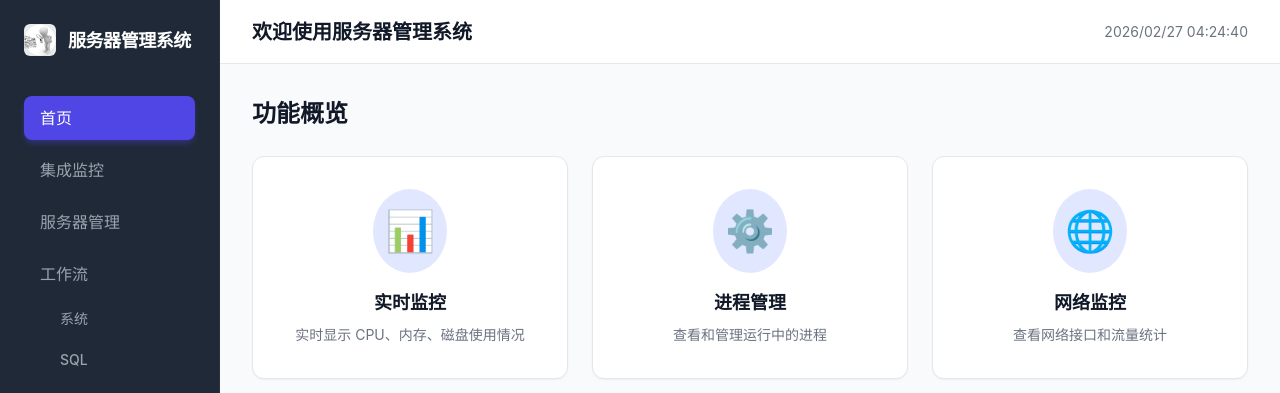
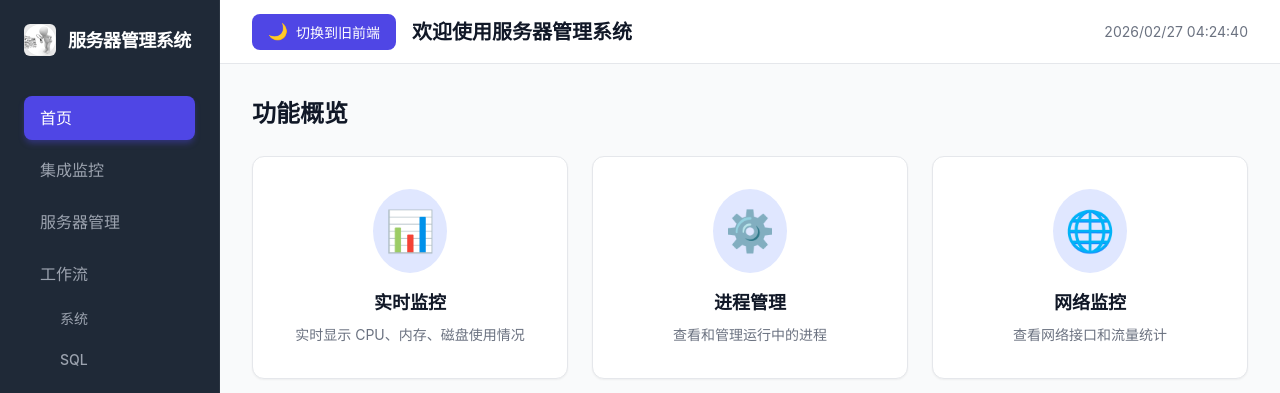
Before and after one commit to xiaoyekanren/test-by-ai, a Flask app: page / in a window 1280 px wide. Shown: the top 393 px of the page. Run offline with Flask 3, Linux system fonts and the light colour scheme; data that the repository does not hold is empty.

Commit message:
feat: 在左上角增加前端切换按钮，支持切换新、旧2套前端

```diff
--- a/static/css/style.css
+++ b/static/css/style.css
@@ -265,10 +265,45 @@ body {
     z-index: 40;
 }
 
+.top-bar-left {
+    display: flex;
+    align-items: center;
+    gap: 16px;
+}
+
 .top-bar h1 {
     font-size: 20px;
     font-weight: 600;
     color: var(--text-color);
+}
+
+.theme-toggle-btn {
+    background: var(--primary-color);
+    color: white;
+    border: none;
+    padding: 8px 16px;
+    border-radius: var(--btn-radius);
+    cursor: pointer;
+    transition: all 0.3s ease;
+    display: flex;
+    align-items: center;
+    gap: 8px;
+    font-size: 14px;
+    font-weight: 500;
+}
+
+.theme-toggle-btn:hover {
+    background: var(--primary-hover);
+    transform: translateY(-1px);
+    box-shadow: var(--shadow-md);
+}
+
+.theme-toggle-icon {
+    font-size: 16px;
+}
+
+.theme-toggle-text {
+    font-size: 14px;
 }
 
 .user-info {
--- a/templates/base.html
+++ b/templates/base.html
@@ -39,7 +39,11 @@
         <main class="main-content">
             <header class="top-bar">
                 {% block header_content %}
-                <div>
+                <div class="top-bar-left">
+                    <button id="theme-toggle" class="theme-toggle-btn">
+                        <span class="theme-toggle-icon">🌙</span>
+                        <span class="theme-toggle-text">切换前端</span>
+                    </button>
                     <h1>{% block page_title %}服务器管理系统{% endblock %}</h1>
                 </div>
                 <div class="user-info">
@@ -96,6 +100,39 @@
                     sidebar.classList.toggle('collapsed');
                 });
             }
+
+            // 前端切换逻辑
+            const themeToggle = document.getElementById('theme-toggle');
+            const themeIcon = document.querySelector('.theme-toggle-icon');
+            const themeText = document.querySelector('.theme-toggle-text');
+
+            if (themeToggle) {
+                // 检查本地存储中的前端版本
+                const currentTheme = localStorage.getItem('frontendVersion') || 'new';
+                updateThemeUI(currentTheme);
+
+                themeToggle.addEventListener('click', function() {
+                    const currentTheme = localStorage.getItem('frontendVersion') || 'new';
+                    const newTheme = currentTheme === 'new' ? 'old' : 'new';
+                    localStorage.setItem('frontendVersion', newTheme);
+                    updateThemeUI(newTheme);
+
+                    // 这里可以添加实际的前端切换逻辑
+                    alert(`已切换到${newTheme === 'new' ? '新' : '旧'}前端版本`);
+                });
+            }
+
+            function updateThemeUI(theme) {
+                if (themeIcon && themeText) {
+                    if (theme === 'new') {
+                        themeIcon.textContent = '🌙';
+                        themeText.textContent = '切换到旧前端';
+                    } else {
+                        themeIcon.textContent = '☀️';
+                        themeText.textContent = '切换到新前端';
+                    }
+                }
+            }
         });
     </script>
 </body>
```
